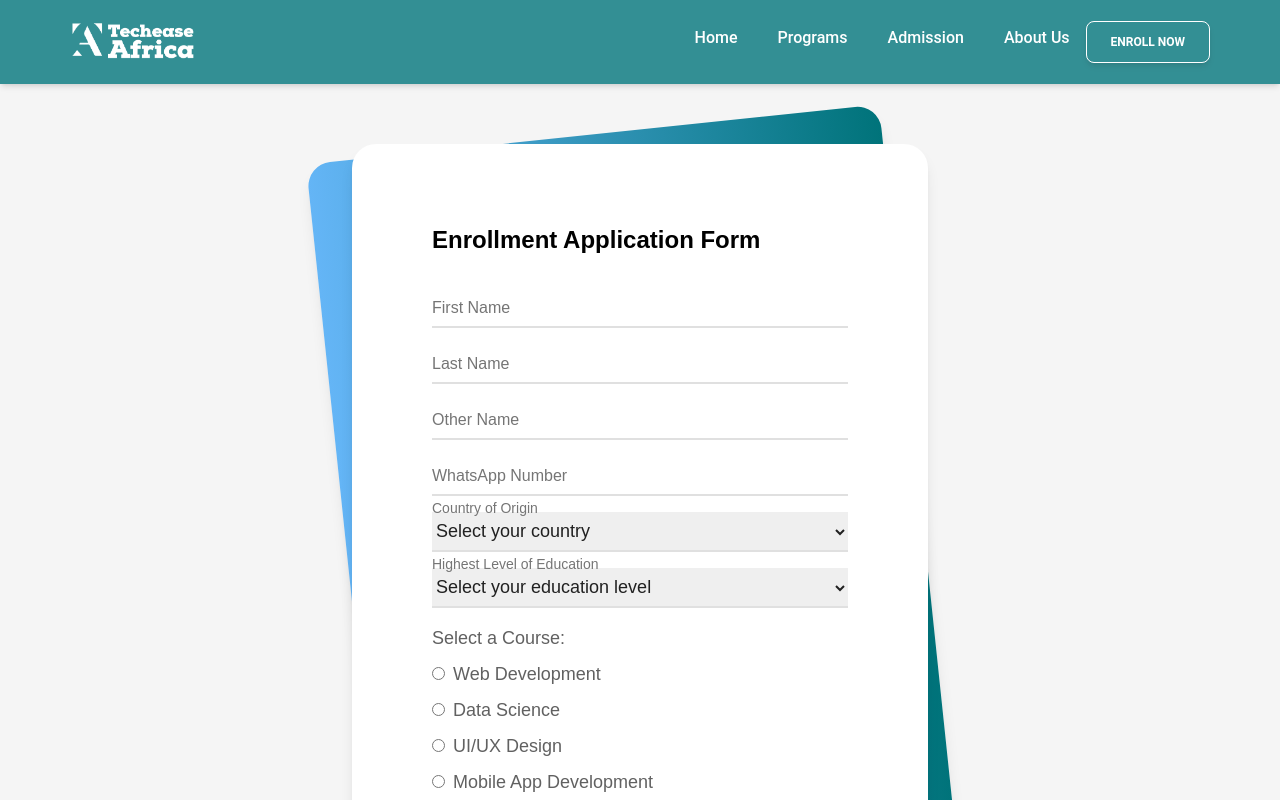
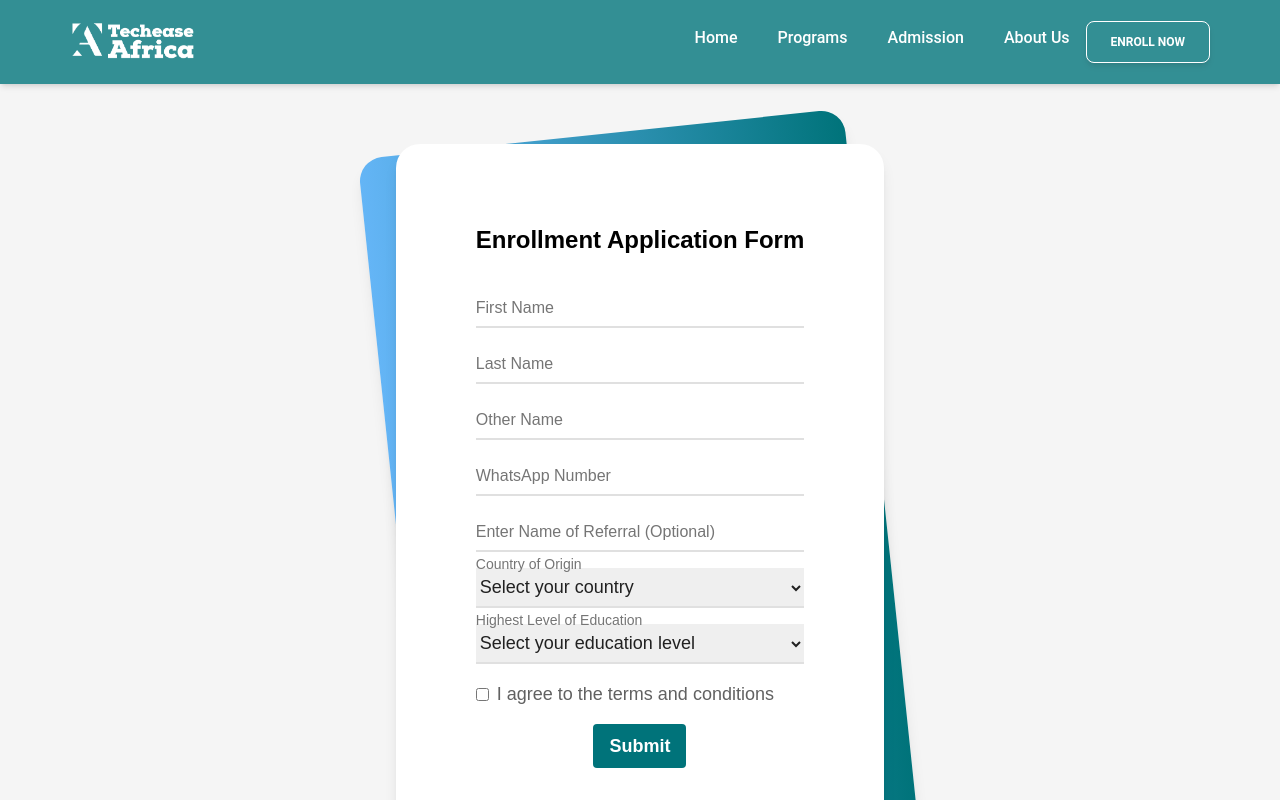
Before and after one commit to CobbyElsonfx/TechEaseAfrica, a React (Vite) app: page /apply in a window 1280 px wide. Shown: the top 800 px of the page. Built offline with nearby package versions, Linux system fonts and the light colour scheme.

Commit message:
added new changes

```diff
--- a/src/pages/Application.jsx
+++ b/src/pages/Application.jsx
@@ -1,5 +1,3 @@
-
-
 import NavbarWithSimpleLinks from "../components/navbar";
 import Footer from "../components/footer";
 import { useState } from "react";
@@ -14,6 +12,7 @@ function ApplicationForm() {
     country: "",
     educationLevel: "",
     selectedCourse: "",
+    referralName: "", // Added field for referral
     agreementAccepted: false,
   });
 
@@ -157,6 +156,26 @@ function ApplicationForm() {
                         </label>
                       </div>
 
+                      {/* Referral Name (Optional) */}
+                      <div className="relative">
+                        <input
+                          autoComplete="off"
+                          id="referralName"
+                          name="referralName"
+                          type="text"
+                          value={formData.referralName}
+                          onChange={handleChange}
+                          className="peer placeholder-transparent h-10 w-full border-b-2 border-gray-300 text-gray-900 focus:outline-none focus:border-blue-600"
+                          placeholder="Enter Name of Referral (Optional)"
+                        />
+                        <label
+                          htmlFor="referralName"
+                          className="absolute left-0 -top-3.5 text-gray-600 text-sm peer-placeholder-shown:text-base peer-placeholder-shown:top-2 transition-all peer-focus:-top-3.5 peer-focus:text-gray-600 peer-focus:text-sm"
+                        >
+                          Enter Name of Referral (Optional)
+                        </label>
+                      </div>
+
                       {/* Country of Origin (Select Dropdown) */}
                       <div className="relative">
                         <select
@@ -190,7 +209,7 @@ function ApplicationForm() {
                           onChange={handleChange}
                           className="h-10 w-full border-b-2 border-gray-300 text-gray-900 focus:outline-none focus:border-blue-600"
                         >
-                      <option value="" disabled>Select your education level</option>
+                          <option className="text-sm" value="" disabled>Select your education level</option>
                           {educationLevels.map((level, index) => (
                             <option key={index} value={level}>
                               {level}
@@ -205,46 +224,31 @@ function ApplicationForm() {
                         </label>
                       </div>
 
-                  {/* Course Selection (Radio Buttons) */}
-                  <div className="relative">
-                    <p className="mb-2 font-medium text-md" >Select a Course:</p>
-                    {courses.map((course, index) => (
-                      <div key={index} className="mb-2">
-                        <input
-                          type="radio"
-                          id={course}
-                          name="selectedCourse"
-                          value={course}
-                          checked={formData.selectedCourse === course}
-                          onChange={handleChange}
-                          className="mr-2"
-                        />
-                        <label htmlFor={course}>{course}</label>
-                      </div>
-                    ))}
-                  </div>
-
-                  {/* Accept Agreement */}
-                  <div className="relative">
+                      {/* Terms Agreement Checkbox */}
+                      <div className="flex items-center">
                         <input
                           type="checkbox"
-                      id="agreement"
                           name="agreementAccepted"
+                          id="agreementAccepted"
                           checked={formData.agreementAccepted}
                           onChange={handleChange}
                           className="mr-2"
                         />
-                    <label htmlFor="agreement">
-                      I accept the terms and conditions of this application.
+                        <label htmlFor="agreementAccepted" className="text-gray-700">
+                          I agree to the terms and conditions
                         </label>
                       </div>
 
                       {/* Submit Button */}
-
+                      <div className="flex justify-center">
+                        <button
+                          type="submit"
+                          className="bg-primary hover:bg-blue-600 text-white font-bold py-2 px-4 rounded focus:outline-none focus:shadow-outline"
+                        >
+                          Submit
+                        </button>
                       </div>
-                    <button type="submit" className="bg-blue-500 text-white rounded-md px-2 py-1 mt-4">
-                      Proceed to Course Selection
-                    </button>
+                    </div>
                   </form>
                 </>
               )}
@@ -253,49 +257,51 @@ function ApplicationForm() {
               {step === 2 && (
                 <>
                   <h1 className="text-2xl font-semibold">Select Additional Courses</h1>
-                  <div className="mb-4">
-                    {courses.map((course, index) => (
-                      <div key={index}>
+                  <div className="my-6 space-y-4">
+                    {courses.map((course) => (
+                      <label key={course} className="block">
                         <input
                           type="checkbox"
-                          id={course}
-                          name={course}
-                          value={course}
                           checked={secondaryCourses.includes(course)}
                           onChange={() => handleCourseChange(course)}
-                          className="mr-2"
                         />
-                        <label htmlFor={course}>{course}</label>
-                      </div>
+                        <span className="ml-2">{course}</span>
+                      </label>
                     ))}
                   </div>
-                  <button onClick={handleFinalSubmit} className="bg-green-500 text-white rounded-md px-4 py-2">
-                    Submit and Enroll
+                  <div className="flex justify-center">
+                    <button
+                      onClick={handleFinalSubmit}
+                      className="bg-primary hover:bg-blue-600 text-white font-bold py-2 px-4 rounded focus:outline-none focus:shadow-outline"
+                    >
+                      Submit Courses
                     </button>
+                  </div>
                 </>
               )}
             </div>
           </div>
         </div>
-      </div>
-
-      <Footer />
 
         {/* Modal */}
         {showModal && (
-        <div className="fixed inset-0 bg-gray-600 bg-opacity-50 flex items-center justify-center">
-          <div className="bg-white p-6 rounded-lg">
-            <h2 className="text-xl font-bold mb-4">Congratulations!</h2>
-            <p>You have been successfully enrolled in the course.</p>
+          <div className="fixed inset-0 bg-gray-500 bg-opacity-75 flex items-center justify-center z-50">
+            <div className="bg-white rounded-lg p-6">
+              <h2 className="text-2xl font-bold mb-4">Success!</h2>
+              <p>Your application has been submitted successfully!</p>
+              <div className="flex justify-center mt-6">
                 <button
-              className="mt-4 bg-blue-500 text-white px-4 py-2 rounded"
                   onClick={() => setShowModal(false)}
+                  className="bg-primary hover:bg-blue-600 text-white font-bold py-2 px-4 rounded focus:outline-none focus:shadow-outline"
                 >
                   Close
                 </button>
               </div>
             </div>
+          </div>
         )}
+      </div>
+      <Footer />
     </>
   );
 }
```
Lines whose indentation alone changed are shown as unchanged.
